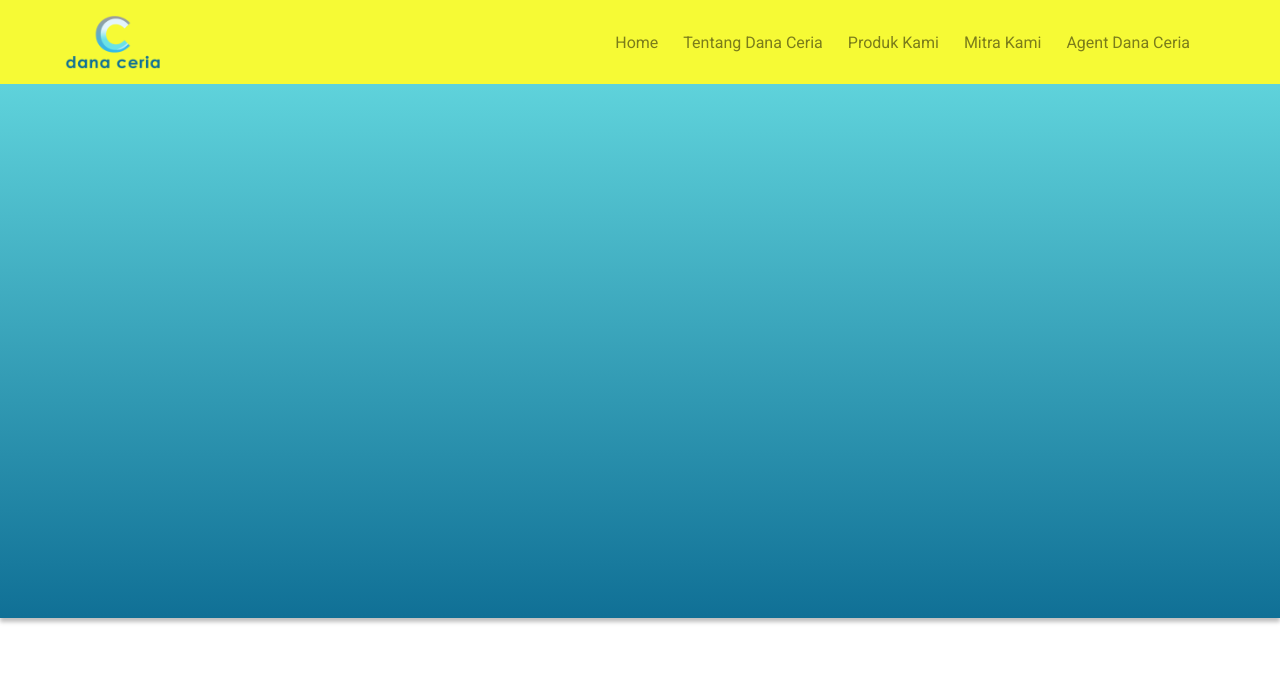
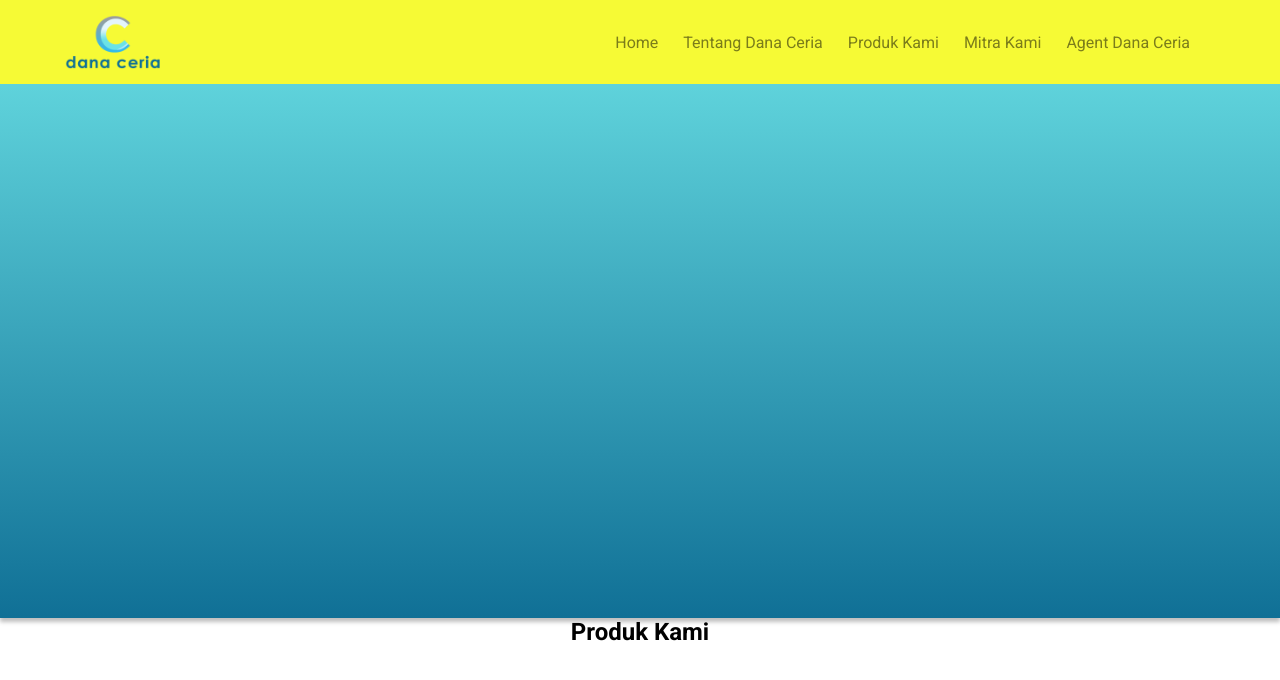
Before and after one commit to Nanoscape/dana-ceria, a React (Create React App) app: page / in a window 1280 px wide. Shown: the top 680 px of the page. Built offline with nearby package versions, Linux system fonts and the light colour scheme.

Commit message:
add our product

```diff
--- a/src/assets/css/dashboard.css
+++ b/src/assets/css/dashboard.css
@@ -87,3 +87,10 @@ button {
   align-items: center;
   justify-content: space-between;
 }
+
+.section__content {
+  display: flex;
+  flex-direction: column;
+  align-items: center;
+  justify-content: center;
+}
--- a/src/views/Dashboard.jsx
+++ b/src/views/Dashboard.jsx
@@ -41,7 +41,11 @@ export default class Dashboard extends Component {
           </nav>
         </header>
         <div className="section__hero"></div>
+        <div className="section__content">
+        <h2>Produk Kami</h2>
+        </div>
       </div>
+
     );
   }
 }
```
Also changed, not shown: src/component/ProductDom.js (added, +11 -0 lines).
